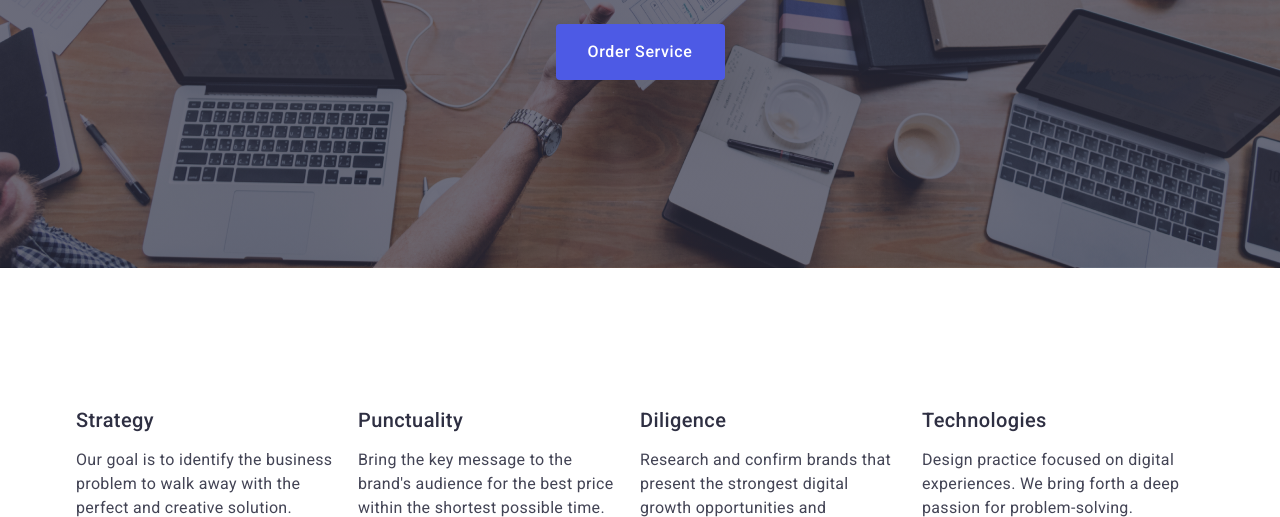
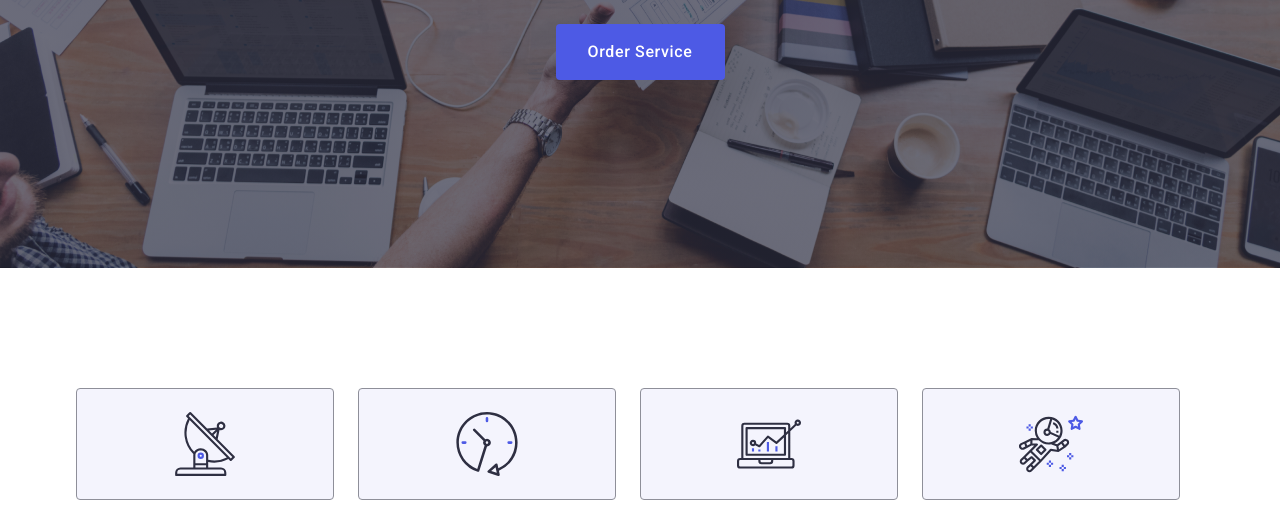
Before and after one commit to SorokaDmitroYriyovich/goit-markup-hw-04, a plain HTML site: page index.html in a window 1280 px wide. Shown: the part 421-938 px from the top of the page. Drawn offline with nearby package versions, Linux system fonts and the light colour scheme.

Commit message:
add index.html

```diff
--- a/css/styles.css
+++ b/css/styles.css
@@ -213,6 +213,16 @@ a {
     width: calc((100% - 3 * 24px) / 4);
     margin-bottom: 8px;
 }
+.features-list-icon {
+    display: flex;
+    align-items: center;
+    justify-content: center;
+    height: 112px;
+    background-color: #f4f4fd;
+    border: 1px solid var(--LIGHT-SLATE, #8E8F99);
+    border-radius: 4px;
+    margin-bottom: 8px;
+}
 .features-text {
     background-color: #FFFFFF;
     color: var(--slate, #434455);
--- a/index.html
+++ b/index.html
@@ -44,24 +44,33 @@
 
     <section class="features">
         <div class="container">
-
-
             <h2 class="features-title visually-hidden" >Features</h2>
-
             <ul class="features-list-block">
                 <li class="features-list">
+                    <div class="features-list-icon">
+                        <svg width="64"; height="64"><use href="./images/icons.svg#icon-antenna-1"></use></svg>
+                    </div>
                     <h3 class="features-list">Strategy</h3>
                     <p class="features-text">Our goal is to identify the business problem to walk away with the perfect and creative solution.</p>
                 </li>
                 <li class="features-list">
+                    <div class="features-list-icon">
+                        <svg width="64"; height="64"><use href="./images/icons.svg#icon-clock-1"></use></svg>
+                    </div>
                     <h3 class="features-list">Punctuality</h3>
                     <p class="features-text">Bring the key message to the brand's audience for the best price within the shortest possible time.</p>
                 </li>
                 <li class="features-list">
+                    <div class="features-list-icon">
+                        <svg width="64"; height="64"><use href="./images/icons.svg#icon-diagram-1"></use></svg>
+                    </div>
                     <h3 class="features-list">Diligence</h3>
                     <p class="features-text">Research and confirm brands that present the strongest digital growth opportunities and minimize risk.</p>
                 </li>
                 <li class="features-list">
+                    <div class="features-list-icon">
+                        <svg width="64"; height="64"><use href="./images/icons.svg#icon-astronaut-1"></use></svg>
+                    </div>
                     <h3 class="features-list">Technologies</h3>
                     <p class="features-text">Design practice focused on digital experiences. We bring forth a deep passion for problem-solving.</p>
                 </li>
```
